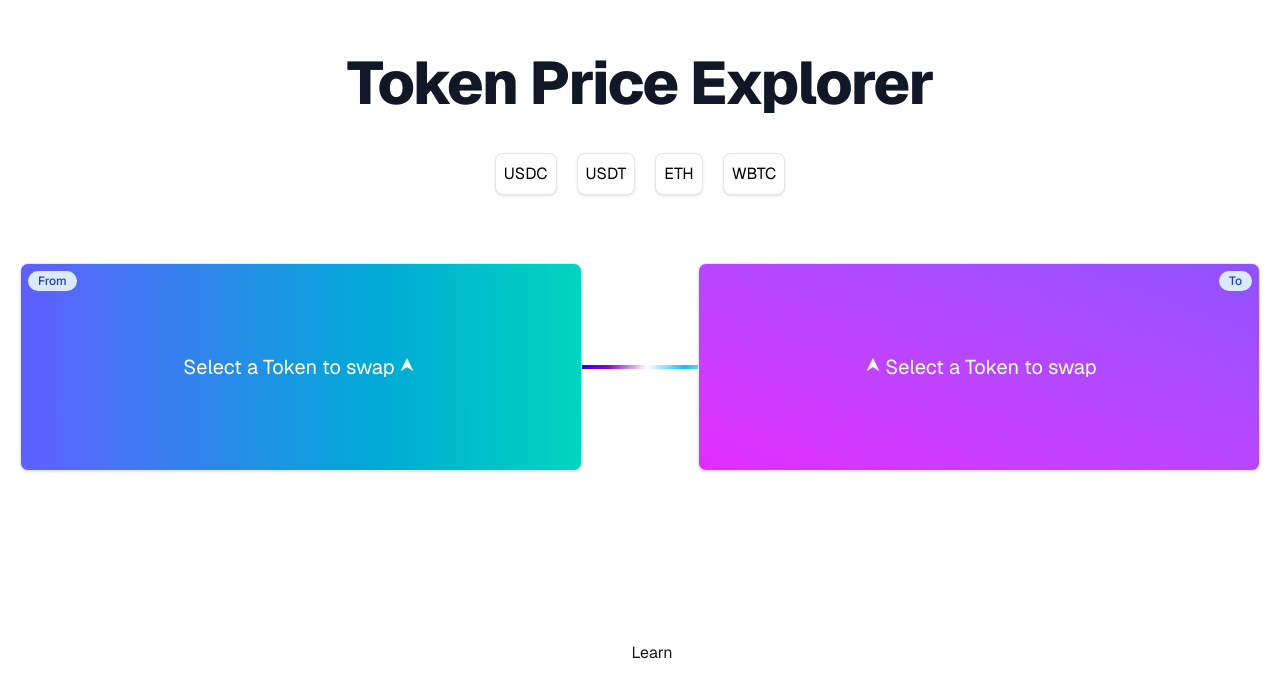
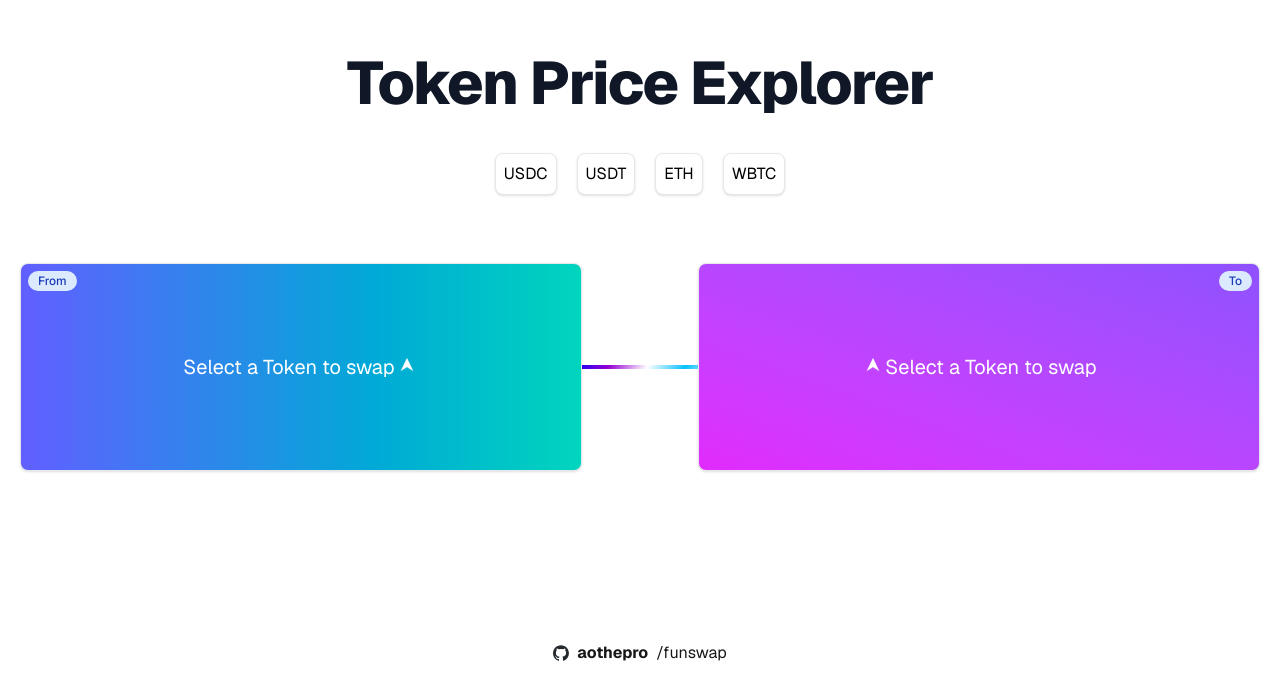
Before and after one commit to aothepro/funswap, a Next.js app: page / in a window 1280 px wide. Shown: the part 104-800 px from the top of the page. Built offline with nearby package versions, Linux system fonts and the light colour scheme.

Commit message:
added link to github repo

```diff
--- a/src/app/page.tsx
+++ b/src/app/page.tsx
@@ -1,5 +1,5 @@
+import { Footer } from "@/components/Footer/Footer";
 import { TokenSwap } from "@/components/TokenSwap/TokenSwap";
-import Image from "next/image";
 
 export default function Home() {
   return (
@@ -8,21 +8,7 @@
         <TokenSwap />
       </main>
       <footer className="row-start-3 flex gap-[24px] flex-wrap items-center justify-center">
-        <a
-          className="flex items-center gap-2 hover:underline hover:underline-offset-4"
-          href="https://nextjs.org/learn?utm_source=create-next-app&utm_medium=appdir-template-tw&utm_campaign=create-next-app"
-          target="_blank"
-          rel="noopener noreferrer"
-        >
-          <Image
-            aria-hidden
-            src="/file.svg"
-            alt="File icon"
-            width={16}
-            height={16}
-          />
-          Learn
-        </a>
+        <Footer />
       </footer>
     </div>
   );
--- /dev/null
+++ b/src/components/Footer/Footer.tsx
@@ -0,0 +1,33 @@
+import Image from "next/image";
+
+export const Footer = () => {
+  return (
+    <footer className="row-start-3 flex gap-[24px] flex-wrap items-center justify-center">
+      <a
+        className="flex items-center gap-2 hover:underline hover:underline-offset-4"
+        href="https://github.com/aothepro/funswap"
+        target="_blank"
+        rel="noopener noreferrer"
+      >
+        <div className="w-4 h-4">
+          <svg
+            viewBox="0 0 98 96"
+            width="100%"
+            height="100%"
+            xmlns="http://www.w3.org/2000/svg"
+          >
+            <path
+              className="fill-[#24292f] dark:fill-white"
+              fill="#24292f"
+              fillRule="evenodd"
+              clipRule="evenodd"
+              viewBox="0 0 98 96"
+              d="M48.854 0C21.839 0 0 22 0 49.217c0 21.756 13.993 40.172 33.405 46.69 2.427.49 3.316-1.059 3.316-2.362 0-1.141-.08-5.052-.08-9.127-13.59 2.934-16.42-5.867-16.42-5.867-2.184-5.704-5.42-7.17-5.42-7.17-4.448-3.015.324-3.015.324-3.015 4.934.326 7.523 5.052 7.523 5.052 4.367 7.496 11.404 5.378 14.235 4.074.404-3.178 1.699-5.378 3.074-6.6-10.839-1.141-22.243-5.378-22.243-24.283 0-5.378 1.94-9.778 5.014-13.2-.485-1.222-2.184-6.275.486-13.038 0 0 4.125-1.304 13.426 5.052a46.97 46.97 0 0 1 12.214-1.63c4.125 0 8.33.571 12.213 1.63 9.302-6.356 13.427-5.052 13.427-5.052 2.67 6.763.97 11.816.485 13.038 3.155 3.422 5.015 7.822 5.015 13.2 0 18.905-11.404 23.06-22.324 24.283 1.78 1.548 3.316 4.481 3.316 9.126 0 6.6-.08 11.897-.08 13.526 0 1.304.89 2.853 3.316 2.364 19.412-6.52 33.405-24.935 33.405-46.691C97.707 22 75.788 0 48.854 0z"
+            />
+          </svg>
+        </div>
+        <b>aothepro</b>/funswap
+      </a>
+    </footer>
+  );
+};
--- a/src/components/TokenSwapCompareSection/TokenCard.tsx
+++ b/src/components/TokenSwapCompareSection/TokenCard.tsx
@@ -176,7 +176,7 @@
                   </div>
                 </div>
               ) : (
-                <div className="flex gap-3">
+                <div className="flex gap-3 px-5">
                   <input
                     type="text"
                     id="token-value"
```
